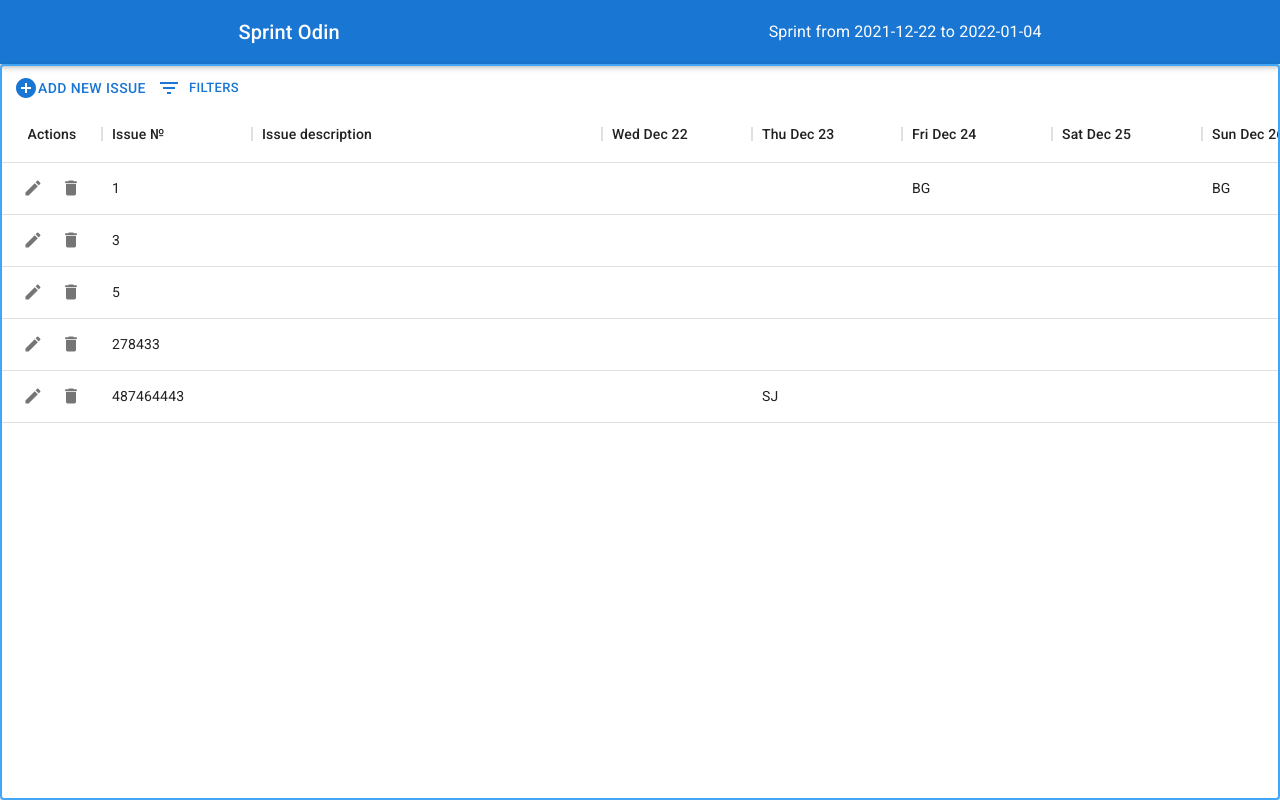
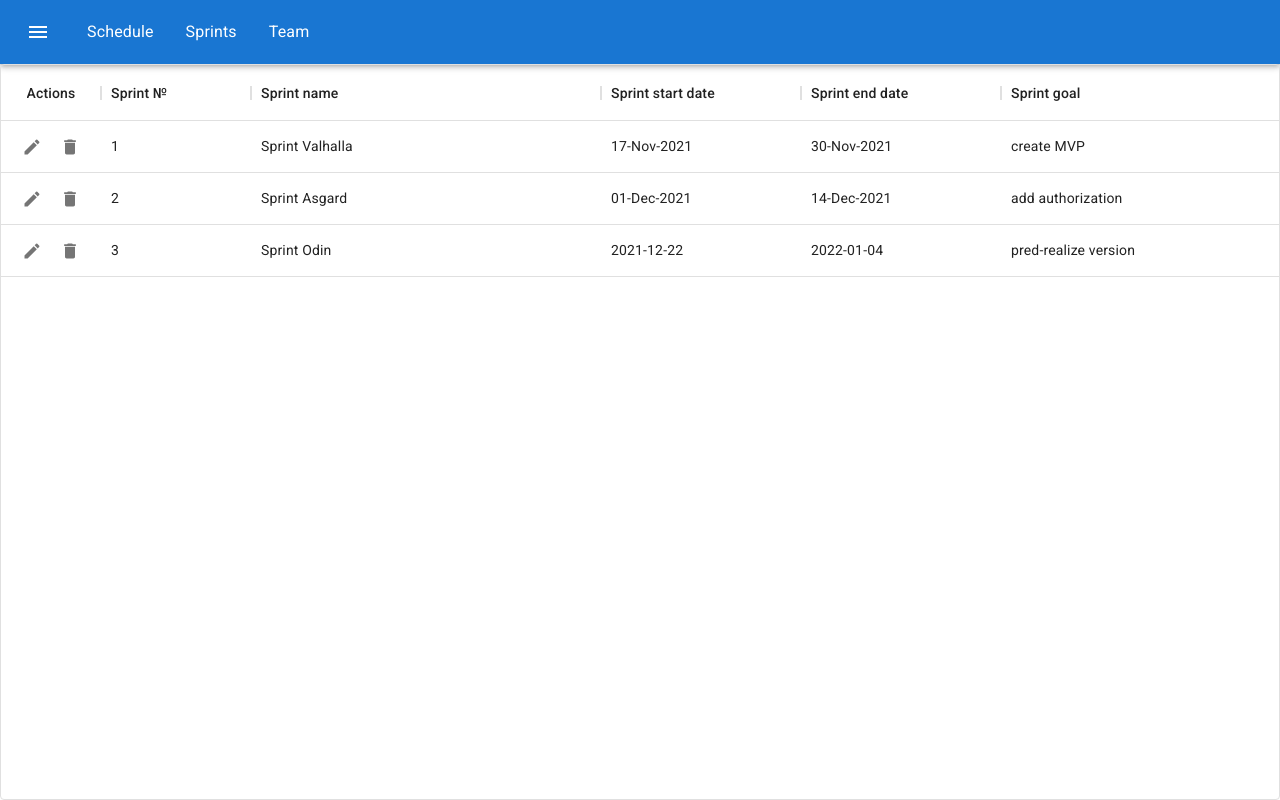
Before and after one commit to tumorin/detailed-sprint-planning, a React (Create React App) app: page /sprints in a window 1280 px wide. Built offline with nearby package versions, Linux system fonts and the light colour scheme.

Commit message:
add Sprints page

```diff
--- a/package.json
+++ b/package.json
@@ -17,6 +17,7 @@
     "react": "^17.0.2",
     "react-dom": "^17.0.2",
     "react-redux": "^7.2.6",
+    "react-router-dom": "^6.2.1",
     "react-scripts": "4.0.3",
     "redux": "^4.1.2",
     "redux-saga": "^1.1.3",
--- a/src/App.css
+++ b/src/App.css
@@ -1,6 +1,8 @@
 .App {
   text-align: center;
   height: 100%;
+  display: flex;
+  flex-direction: column;
 }
 
 .App-logo {
@@ -8,11 +10,6 @@
   pointer-events: none;
 }
 
-@media (prefers-reduced-motion: no-preference) {
-  .App-logo {
-    animation: App-logo-spin infinite 20s linear;
-  }
-}
 
 .App-header {
   background-color: #282c34;
@@ -24,16 +21,3 @@
   font-size: calc(10px + 2vmin);
   color: white;
 }
-
-.App-link {
-  color: #61dafb;
-}
-
-@keyframes App-logo-spin {
-  from {
-    transform: rotate(0deg);
-  }
-  to {
-    transform: rotate(360deg);
-  }
-}
--- a/src/App.js
+++ b/src/App.js
@@ -1,11 +1,23 @@
 import './App.css';
 
 import Main from '../src/pages/main/main';
+import {AppMainBar} from "./components/AppMainBar/AppMainBar";
+import {BrowserRouter, Route, Routes} from 'react-router-dom';
+import {Sprints} from "./pages/Sprints/Sprints";
 
 function App() {
   return (
     <div className="App">
-      <Main />
+
+        <BrowserRouter>
+            <AppMainBar />
+            <Routes >
+                <Route path={'/sprints'}  element={<Sprints />} />
+                <Route path={'*'} element={<Main />} />
+            </Routes>
+
+            {/*<Main />*/}
+        </BrowserRouter>
     </div>
   );
 }
--- /dev/null
+++ b/src/components/AppMainBar/AppMainBar.js
@@ -0,0 +1,53 @@
+import * as React from 'react';
+import AppBar from '@mui/material/AppBar';
+import Box from '@mui/material/Box';
+import Toolbar from '@mui/material/Toolbar';
+import Typography from '@mui/material/Typography';
+import IconButton from '@mui/material/IconButton';
+import MenuIcon from '@mui/icons-material/Menu';
+
+import MenuItem from '@mui/material/MenuItem';
+import {NavLink} from "react-router-dom";
+
+export function AppMainBar() {
+
+    return (
+        <Box sx={{ flexGrow: 1 }}>
+            <AppBar position="static">
+                <Toolbar>
+                    <IconButton
+                        size="small"
+                        edge="start"
+                        color="inherit"
+                        aria-label="menu"
+                        sx={{ mr: 2 }}
+                    >
+                        <MenuIcon />
+                    </IconButton>
+
+                    <MenuItem>
+                        <NavLink to="/"  style={{
+                            textDecoration: 'none'
+                        }}>
+                            <Typography color="white"  >
+                                Schedule
+                            </Typography>
+
+                        </NavLink>
+                    </MenuItem>
+
+                    <MenuItem>
+                        <NavLink to="/sprints"   style={{
+                         textDecoration: 'none'
+                        }}>
+                            <Typography color="white" >
+                                Sprints
+                            </Typography>
+                        </NavLink>
+                    </MenuItem>
+                    <MenuItem>Team</MenuItem>
+                </Toolbar>
+            </AppBar>
+        </Box>
+    );
+}
--- /dev/null
+++ b/src/pages/Sprints/Sprints.js
@@ -0,0 +1,60 @@
+import {useSelector} from "react-redux";
+import {getSprints} from "../../redux/sprints/sprints-selectors";
+import {useEffect} from "react";
+import {loadSprints} from "../../services/data-integration";
+import {DataGrid, GridActionsCellItem} from "@mui/x-data-grid";
+import EditIcon from "@mui/icons-material/Edit";
+import DeleteIcon from "@mui/icons-material/Delete";
+
+export const Sprints = () => {
+    const sprints = useSelector(getSprints);
+
+    useEffect(() => {
+        if (!sprints) {
+            loadSprints();
+        }
+    });
+
+    function editSprintHandler(sprintId) {
+        // setEditIssueActive({isActive: true, issueIdToEdit: issueId});
+    }
+
+    if (!sprints) return (
+        <div>Data is loading</div>
+    )
+    console.log(sprints)
+    const columns = [
+        {
+            field: 'actions',
+            headerName: 'Actions',
+            type: 'actions',
+            getActions: (params) => [
+                <GridActionsCellItem icon={<EditIcon />} onClick={() => {editSprintHandler(params.id)}} label="Edit"/>,
+                <GridActionsCellItem icon={<DeleteIcon />} onClick={() => {editSprintHandler(params.id)}} label="Delete" />,
+            ],
+        },
+        { field: 'id', headerName: 'Sprint №', width: 150 },
+        { field: 'name', headerName: 'Sprint name', width: 350 },
+        { field: 'start', headerName: 'Sprint start date', width: 200 },
+        { field: 'end', headerName: 'Sprint end date', width: 200 },
+        { field: 'goal', headerName: 'Sprint goal', width: 450 },
+    ];
+
+    const rows = sprints.map(sprint => {
+        const sprintInGrid = {};
+        sprintInGrid.id = sprint.id;
+        sprintInGrid.name = sprint.name;
+        sprintInGrid.start = sprint.start;
+        sprintInGrid.end = sprint.end;
+        sprintInGrid.goal = sprint.goal;
+        return sprintInGrid
+    });
+
+    return (
+        <div style={{ height: "100%", width: '100%'}}>
+            <DataGrid  columns={columns} rows={rows}
+                       hideFooter
+            />
+        </div>
+    )
+}
--- a/src/pages/main/components/issue-table/issue-table.jsx
+++ b/src/pages/main/components/issue-table/issue-table.jsx
@@ -78,9 +78,11 @@ function IssueTable({issues, sprint, days}) {
         const issueInGrid = {};
         issueInGrid.id = issue.issueId;
         issueInGrid.issueId = issue.issueId;
+        issueInGrid.description = issue.description;
         issue.schedule.forEach((day, index) => {
             issueInGrid[index] = day;
         })
+        // console.log(issueInGrid)
         return issueInGrid
     });
 
@@ -95,7 +97,7 @@ function IssueTable({issues, sprint, days}) {
             ],
         },
         { field: 'issueId', headerName: 'Issue №', width: 150 },
-        { field: 'issueDescription', headerName: 'Issue description', width: 350 },
+        { field: 'description', headerName: 'Issue description', width: 350 },
     ];
 
     columns = [...columns, ...columnsDays];
--- a/src/pages/main/main.css
+++ b/src/pages/main/main.css
@@ -1,8 +1,9 @@
 .main-container {
     /*background-color: aqua;*/
     min-width: 512px;
-    min-height: 100%;
+    min-height: 250px;
     height: 100%;
-    display: flex;
+    /*flex: 1 auto;*/
+    /*display: flex;*/
     flex-direction: column;
 }
--- a/src/pages/main/main.jsx
+++ b/src/pages/main/main.jsx
@@ -2,7 +2,6 @@ import './main.css';
 import {useEffect} from "react";
 import {useSelector} from "react-redux";
 // components
-import MainHeader from './components/main-header/main-header';
 import IssueTable from './components/issue-table/issue-table';
 // selectors
 import {getCurrentSprint} from "../../redux/sprints/sprints-selectors";
@@ -35,7 +34,7 @@ function Main() {
     issues.sort((a,b) => a.id - b.id);
     return(
         <div className="main-container">
-            <MainHeader />
+            {/*<MainHeader />*/}
             <IssueTable
                 issues={issues}
                 sprint={sprint}
--- a/src/redux/sprints/sprints-selectors.js
+++ b/src/redux/sprints/sprints-selectors.js
@@ -4,4 +4,10 @@ const getCurrentSprint = store => {
     } else return store.sprints[store.sprints.length - 1]
 }
 
-export {getCurrentSprint};
+const getSprints = store => {
+    if (store.sprints.length === 0) {
+        return null
+    } else return store.sprints
+}
+
+export {getCurrentSprint, getSprints};
--- a/src/utils/dayUtils.js
+++ b/src/utils/dayUtils.js
@@ -69,6 +69,7 @@ export function prepareDayList(issues, sprint, days) {
         })
         return {
             issueId: issue.id,
+            description: issue.description,
             schedule
         }
     });
```
Also changed, not shown: 1 other file (tests, documents, lock files or other folders).
